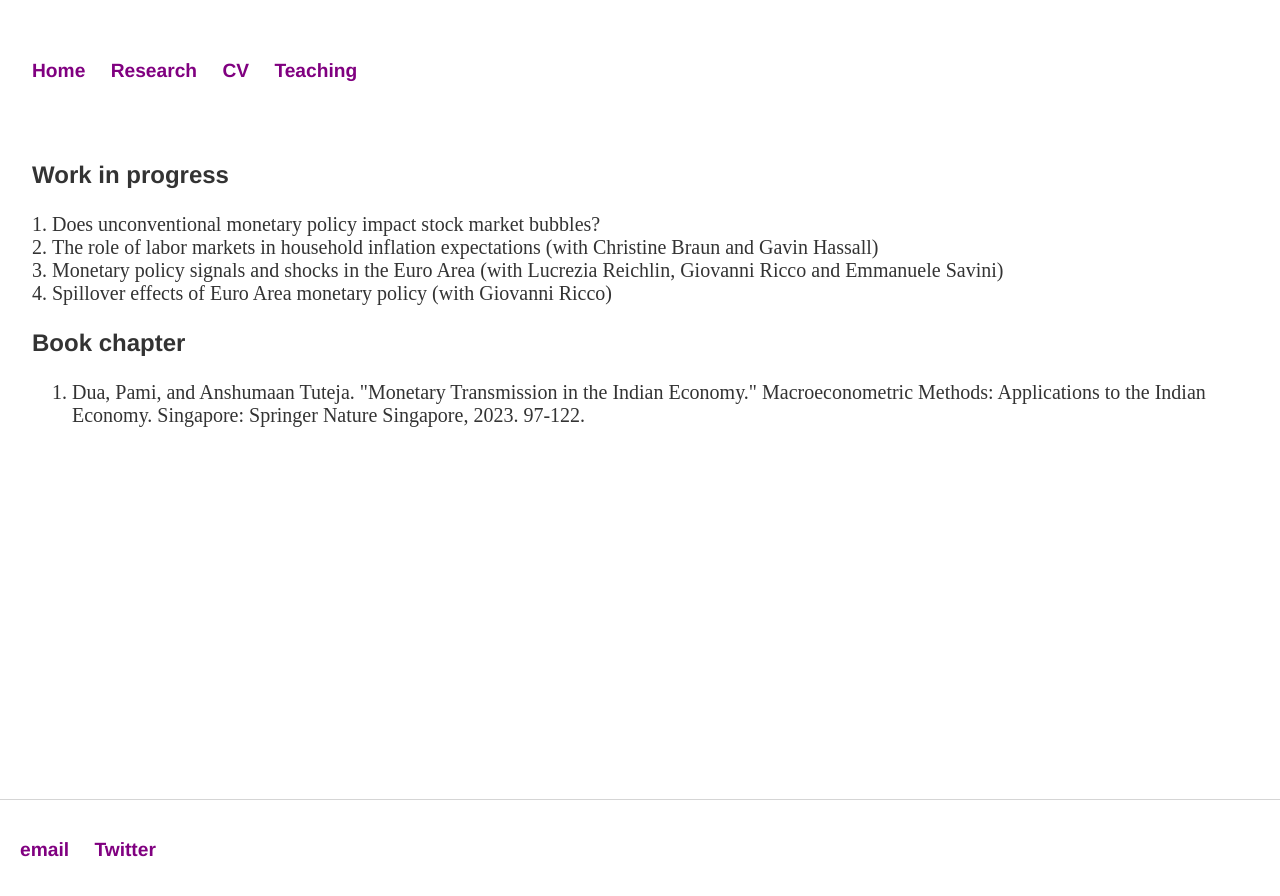
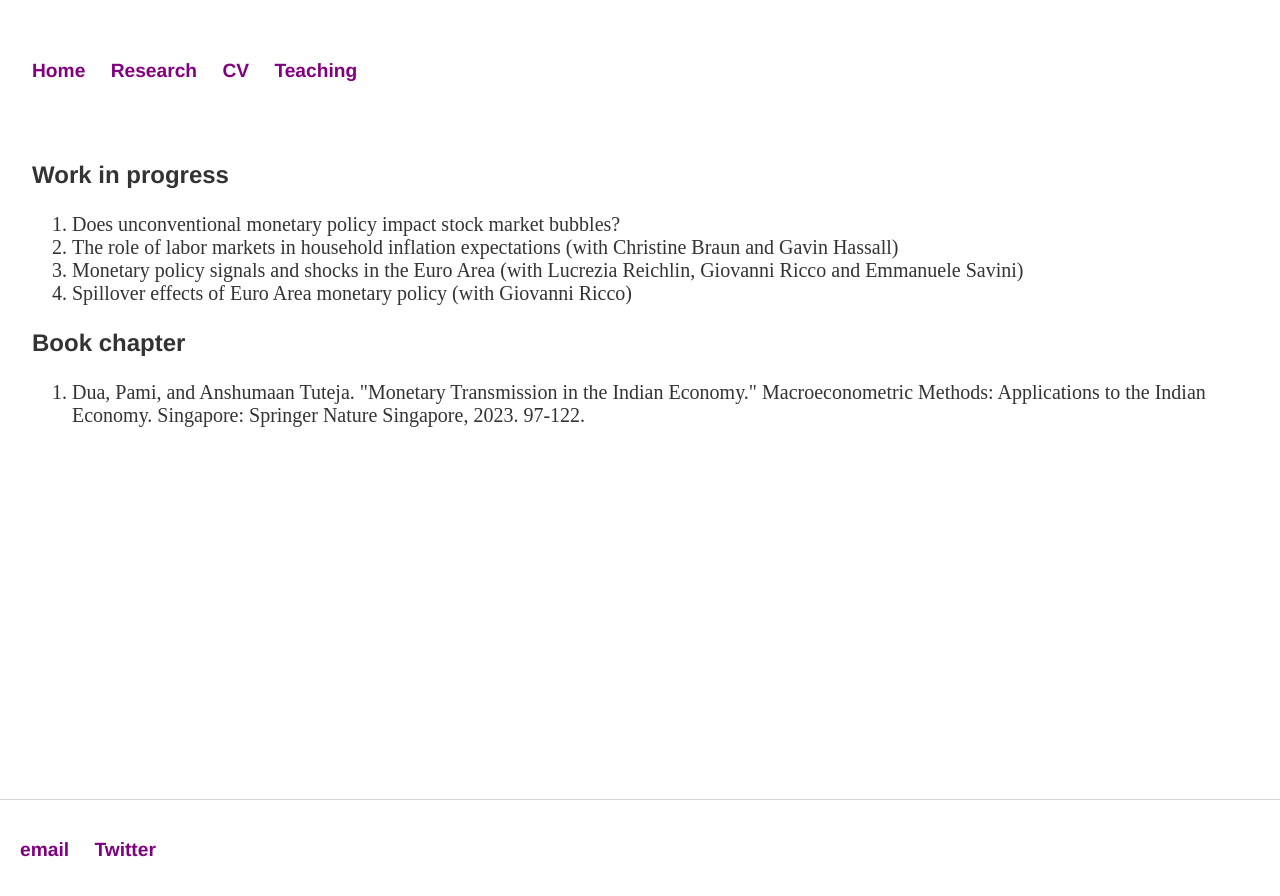
Before and after one commit to anshumaan-tuteja/anshumaan-tuteja.github.io, a Jekyll site: the page built from _pages/research.html, in a window 1280 px wide. Shown: the top 896 px of the page. Built offline with Jekyll 4.4.1, drawn with Linux system fonts in a browser that asks for light colours.

Commit message:
Update research.html

```diff
--- a/_pages/research.html
+++ b/_pages/research.html
@@ -5,7 +5,7 @@ title: Research page
 
 <div class="blurb">
   <h3>Work in progress</h3>
-  <ol style="font-size: 1.25em; padding-left: 20px; margin-bottom: 10px;">
+  <ol style="font-size: 1.25em;">
     <li> Does unconventional monetary policy impact stock market bubbles? </li>
     <!-- <p> <b>Abstract</b>: This paper examines the sources of the response of stock prices to unconventional monetary shocks using a Structural Vector autoregressive model.
     Findings from US data indicate that stock prices and its fundamental component decline in response to a contractionary monetary policy shock.
```
